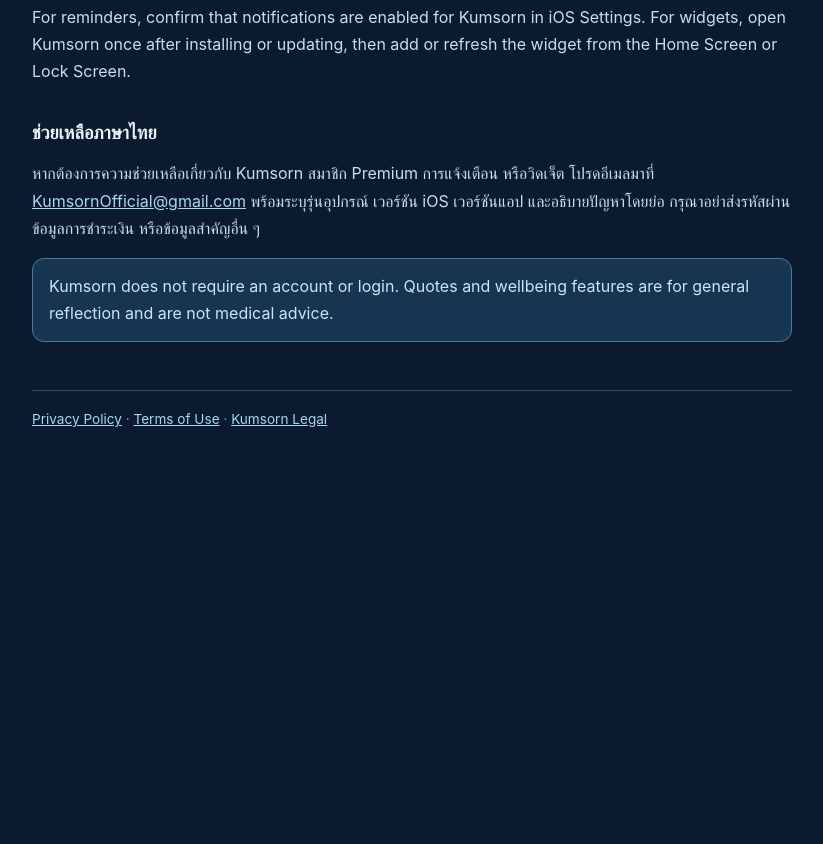
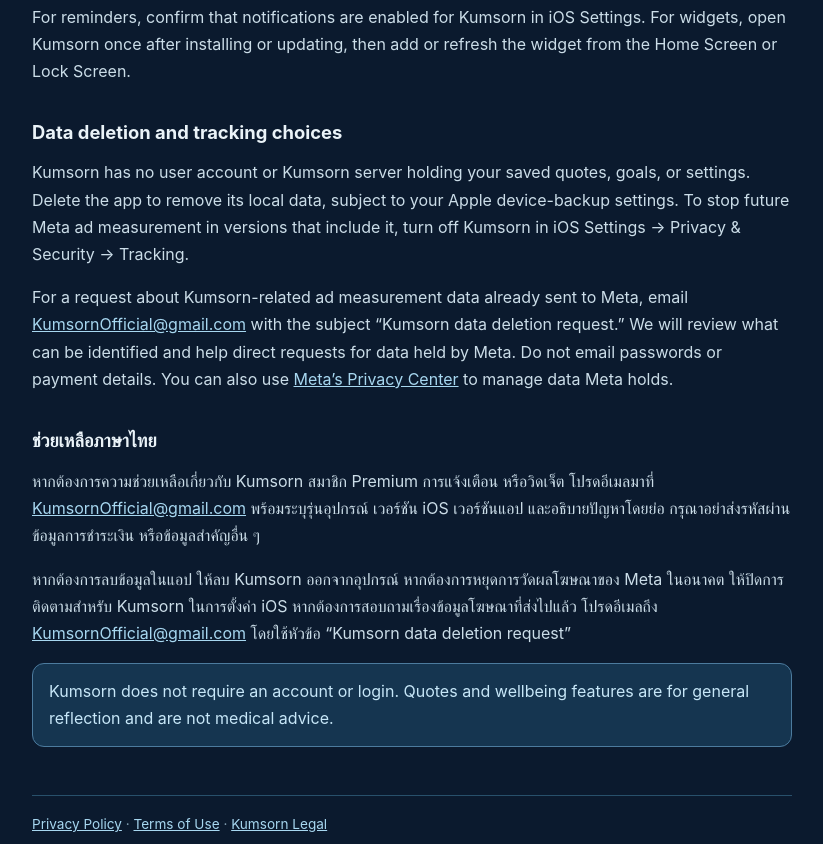
Before and after one commit to kumsornofficial2026/kumsorn-legal, a plain HTML site: page support.html in a window 1280 px wide. Shown: the part 600-1444 px from the top of the page, without its empty margins (228-1051 px from the left). Before the commit the page ends 1099 px from the top, so only its background shows below. Drawn offline with Linux system fonts and the light colour scheme.

Commit message:
Add Kumsorn data deletion and tracking instructions

```diff
--- a/support.html
+++ b/support.html
@@ -21,8 +21,13 @@
       <h2>Reminders and widgets</h2>
       <p>For reminders, confirm that notifications are enabled for Kumsorn in iOS Settings. For widgets, open Kumsorn once after installing or updating, then add or refresh the widget from the Home Screen or Lock Screen.</p>
 
+      <h2 id="data-deletion">Data deletion and tracking choices</h2>
+      <p>Kumsorn has no user account or Kumsorn server holding your saved quotes, goals, or settings. Delete the app to remove its local data, subject to your Apple device-backup settings. To stop future Meta ad measurement in versions that include it, turn off Kumsorn in iOS Settings → Privacy &amp; Security → Tracking.</p>
+      <p>For a request about Kumsorn-related ad measurement data already sent to Meta, email <a href="mailto:KumsornOfficial@gmail.com?subject=Kumsorn%20data%20deletion%20request">KumsornOfficial@gmail.com</a> with the subject “Kumsorn data deletion request.” We will review what can be identified and help direct requests for data held by Meta. Do not email passwords or payment details. You can also use <a href="https://www.facebook.com/privacy/center/">Meta’s Privacy Center</a> to manage data Meta holds.</p>
+
       <h2>ช่วยเหลือภาษาไทย</h2>
       <p>หากต้องการความช่วยเหลือเกี่ยวกับ Kumsorn สมาชิก Premium การแจ้งเตือน หรือวิดเจ็ต โปรดอีเมลมาที่ <a href="mailto:KumsornOfficial@gmail.com">KumsornOfficial@gmail.com</a> พร้อมระบุรุ่นอุปกรณ์ เวอร์ชัน iOS เวอร์ชันแอป และอธิบายปัญหาโดยย่อ กรุณาอย่าส่งรหัสผ่าน ข้อมูลการชำระเงิน หรือข้อมูลสำคัญอื่น ๆ</p>
+      <p>หากต้องการลบข้อมูลในแอป ให้ลบ Kumsorn ออกจากอุปกรณ์ หากต้องการหยุดการวัดผลโฆษณาของ Meta ในอนาคต ให้ปิดการติดตามสำหรับ Kumsorn ในการตั้งค่า iOS หากต้องการสอบถามเรื่องข้อมูลโฆษณาที่ส่งไปแล้ว โปรดอีเมลถึง <a href="mailto:KumsornOfficial@gmail.com?subject=Kumsorn%20data%20deletion%20request">KumsornOfficial@gmail.com</a> โดยใช้หัวข้อ “Kumsorn data deletion request”</p>
 
       <p class="notice">Kumsorn does not require an account or login. Quotes and wellbeing features are for general reflection and are not medical advice.</p>
       <footer><a href="privacy.html">Privacy Policy</a> · <a href="terms.html">Terms of Use</a> · <a href="index.html">Kumsorn Legal</a></footer>
```
